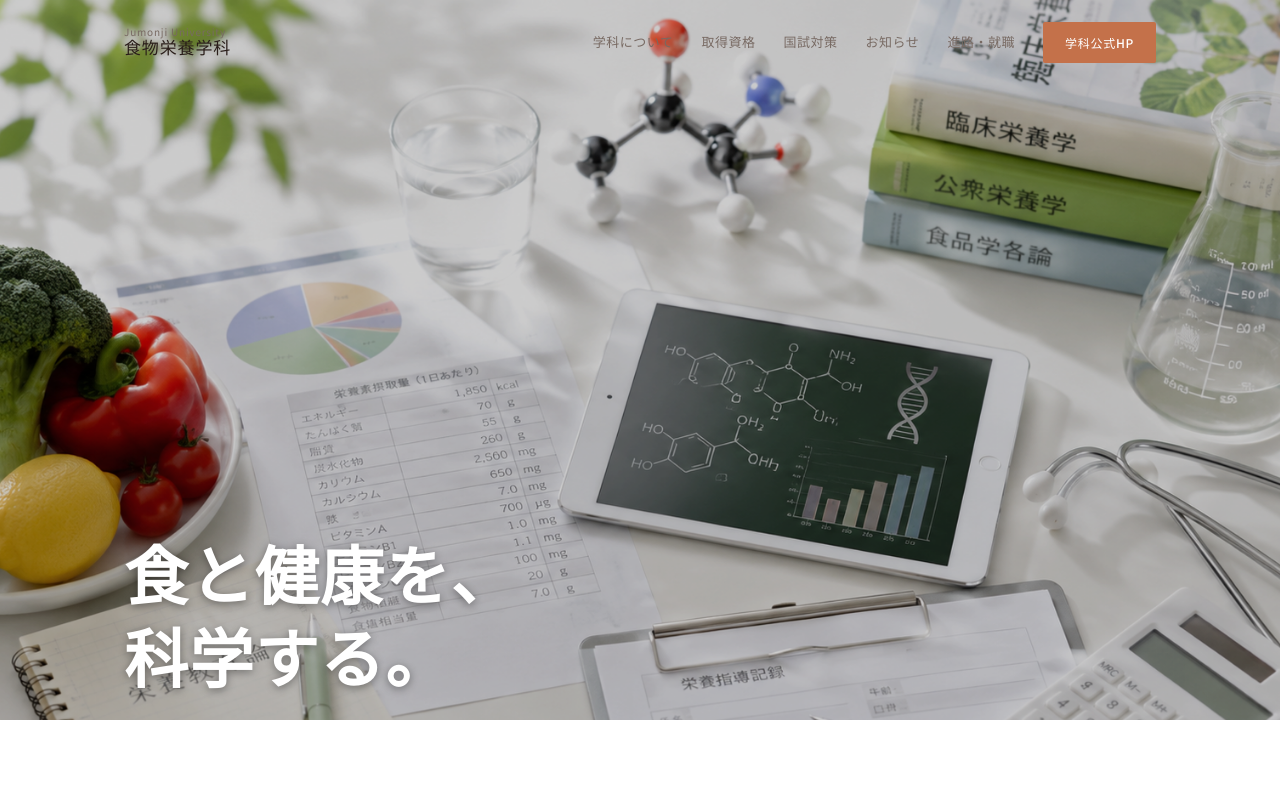
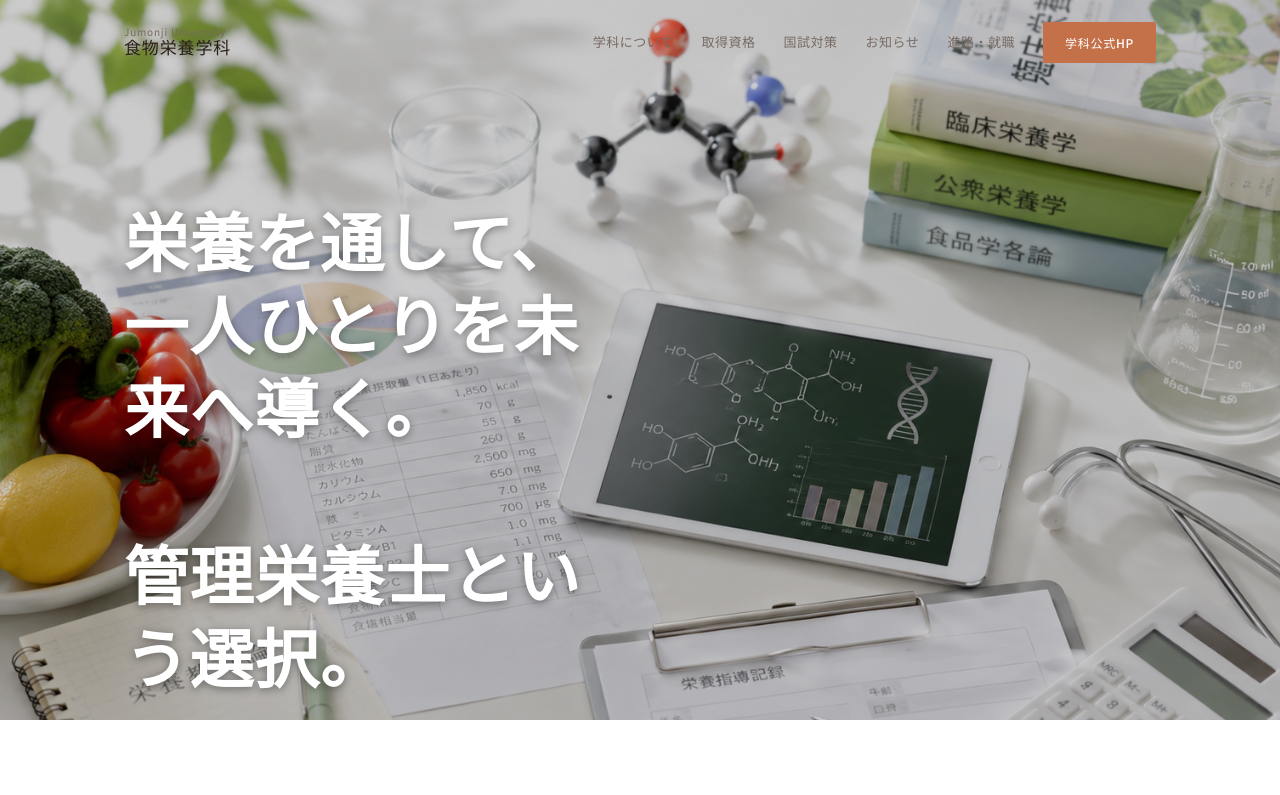
Before and after one commit to shinnosuketakeshima/shokuei-hp, a React (Vite) app: page / in a window 1280 px wide. Shown: the top 795 px of the page. Built offline with nearby package versions, Linux system fonts and the light colour scheme; no server answers; the database is empty.

Commit message:
feat: ヒーローのキャッチフレーズを更新し、元の画像を使用

```diff
--- a/src/components/Hero.jsx
+++ b/src/components/Hero.jsx
@@ -7,8 +7,9 @@ export default function Hero() {
         <div className="hero__overlay"></div>
         <div className="hero__content container">
           <h1 className="hero__catchphrase">
-            食と健康を、<br />
-            科学する。
+            栄養を通して、<br />
+            一人ひとりを未来へ導く。<br /><br />
+            管理栄養士という選択。
           </h1>
         </div>
       </div>
```
Also changed, not shown: .claude/settings.local.json (added), 5 other files (tests, documents, lock files or other folders).
